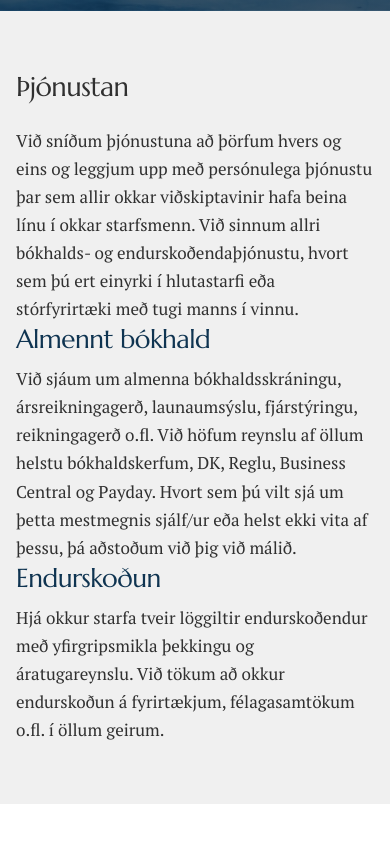
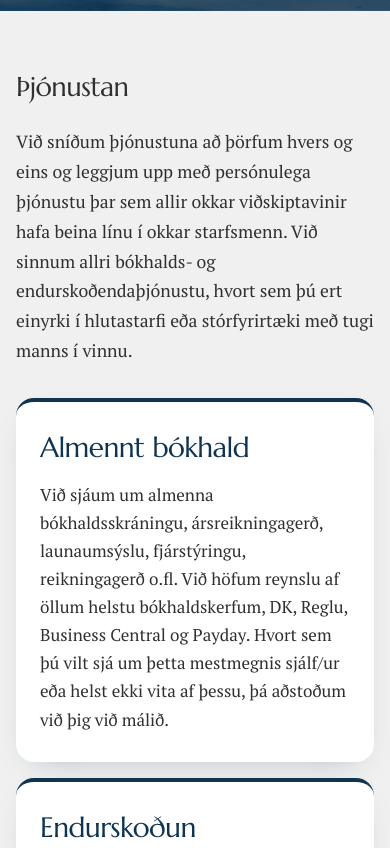
Before and after one commit to thordurhelgason/Nes, a plain HTML site: page index.html in a window 390 px wide. Shown: the part 580-1428 px from the top of the page. Drawn offline with Linux system fonts and the light colour scheme.

Commit message:
Enhance service styles with new classes

```diff
--- a/assets/css/styles.css
+++ b/assets/css/styles.css
@@ -135,6 +135,12 @@ section{padding:6rem 0}
 .service{padding:2rem 1.5rem;border-radius:var(--radius);text-align:center;transition:transform .22s}
 .service:hover{transform:translateY(-5px)}
 .service h3{font-size:1.65rem;color:var(--accent);margin-bottom:.9rem}
+
+.services-intro{font-size:1.2rem;line-height:1.7;max-width:62ch;margin-bottom:3rem}
+.service-cards{display:grid;grid-template-columns:repeat(2,1fr);gap:1.5rem}
+.service-card{background:#fff;padding:2.5rem 2.25rem;border-radius:var(--radius);border-top:4px solid var(--accent);box-shadow:0 12px 30px -18px rgba(15,58,81,.35);transition:transform .22s}
+.service-card:hover{transform:translateY(-4px)}
+.service-card h3{font-size:1.75rem;margin-bottom:1rem}
 
 /* --------------------------------------------------------------------------
    Home – about band
@@ -281,6 +287,9 @@ form .btn{margin-top:0;justify-self:start}
   section{padding:3.75rem 0}
   .services{grid-template-columns:1fr}
   .service{padding:1.75rem}
+  .services-intro{font-size:1.1rem;margin-bottom:2rem}
+  .service-cards{grid-template-columns:1fr;gap:1rem}
+  .service-card{padding:1.75rem 1.5rem}
   .team{grid-template-columns:1fr;gap:1rem;margin-top:2.5rem}
   .person{padding:1.5rem}
   .dates li{grid-template-columns:1fr;gap:.25rem;padding:1rem 1.25rem}
```
